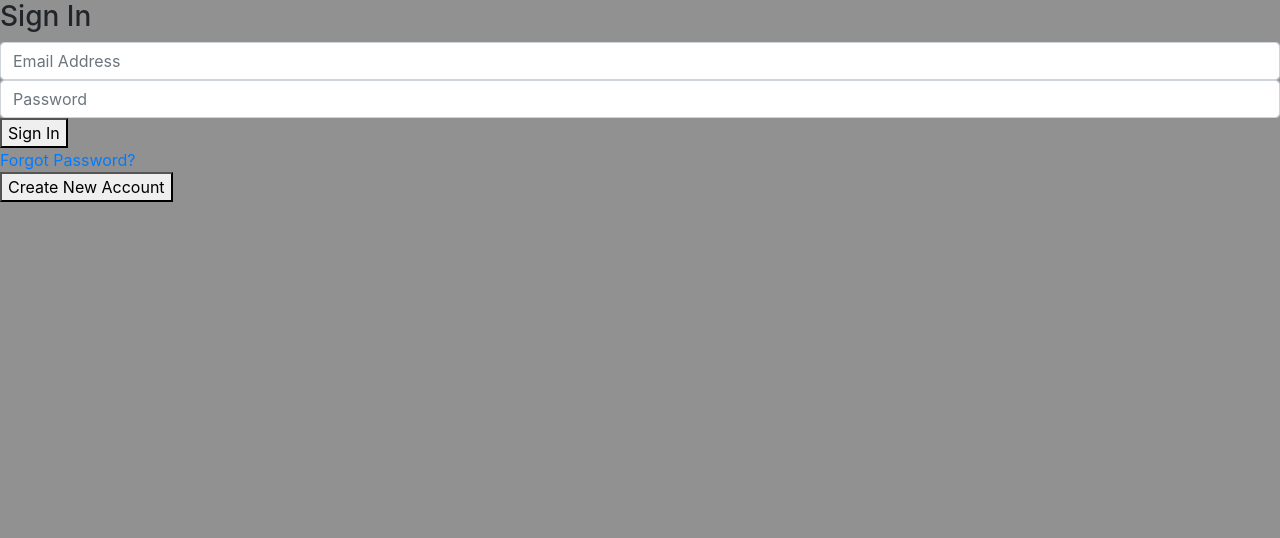
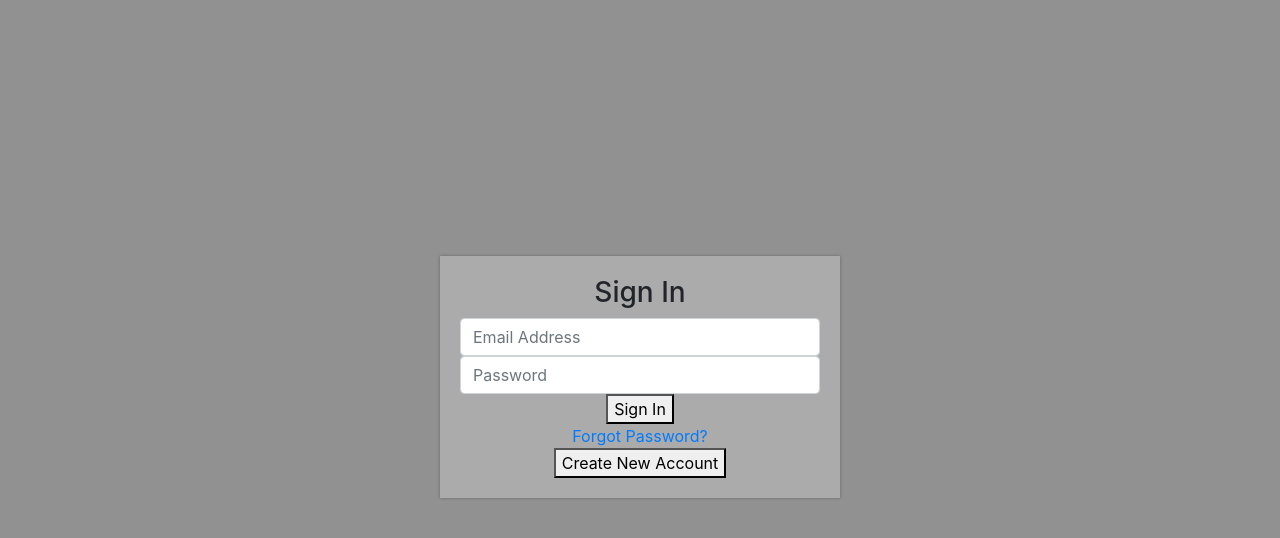
Before and after one commit to tilay123/BlogBook, a website with bundled scripts: page index.html in a window 1280 px wide. Built offline with nearby package versions, Linux system fonts and the light colour scheme; no server answers; files whose address does not match are found by name.

Commit message:
fixed typo

```diff
--- a/index.html
+++ b/index.html
@@ -35,7 +35,7 @@
             background-repeat:no-repeat;
         }
 
-        .sign-in-form {
+        .inner {
             width: 400px;
             box-shadow: 0 0 3px 0 rgba(0,0,0,0.3);
             background: #ababab;
```
